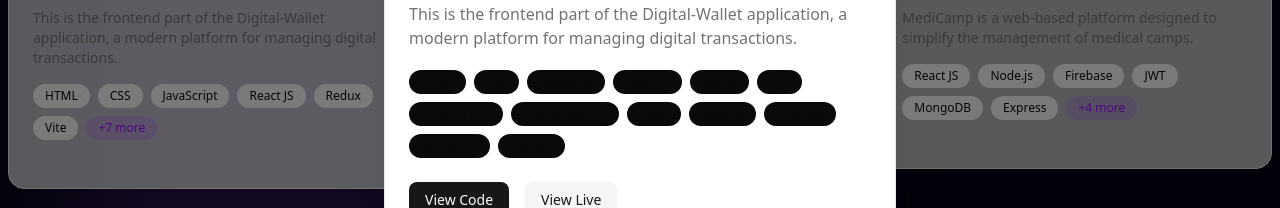
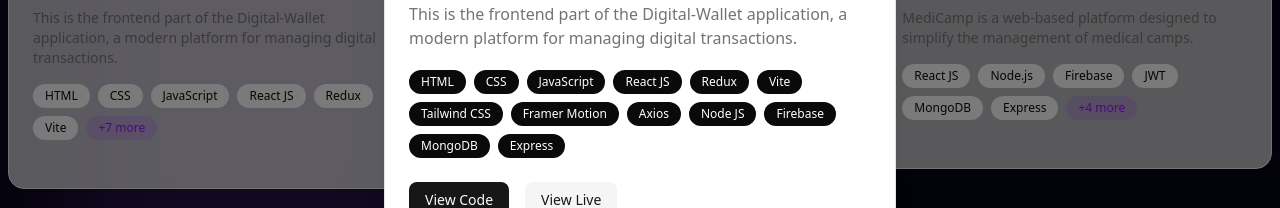
Before and after one commit to Purnendu-sarkar/PORTFOLIO, a React (Vite) app: page / in a window 1280 px wide. Both pictures are taken after a click on the element 205 px from the left and 2223 px from the top of the page. Shown: the part 2259-2467 px from the top of the page. Built offline with nearby package versions, Linux system fonts and the light colour scheme.

Commit message:
Fixed Depoly issue

```diff
--- a/src/Pages/Projects/Projects.tsx
+++ b/src/Pages/Projects/Projects.tsx
@@ -107,7 +107,7 @@ export default function Projects() {
                   {selectedProject.technologies.map((tech) => (
                     <span
                       key={tech}
-                      className="text-xs px-3 py-1 rounded-full bg-foreground transition"
+                      className="text-xs px-3 py-1 rounded-full bg-foreground text-white transition"
                     >
                       {tech}
                     </span>
--- a/src/constants/projects.ts
+++ b/src/constants/projects.ts
@@ -1,7 +1,7 @@
 import Wallet from "@/assets/projects/Digital-Wallet.png";
 import SwiftRent from "@/assets/projects/SwiftRent.png";
-import MediCamp from "@/assets/projects/medicamp.png";
-import Volunteer from "@/assets/projects/Volunteer Connect.png";
+import MediCamp from "@/assets/projects/MediCamp.png";
+import Volunteer from "@/assets/projects/VolunteerConnect.png";
 
 export interface Project {
   id: number;
```
Also changed, not shown: src/assets/projects/VolunteerConnect.png (renamed from src/assets/projects/Volunteer Connect.png), vercel.json (added), 1 other file (tests, documents, lock files or other folders).
